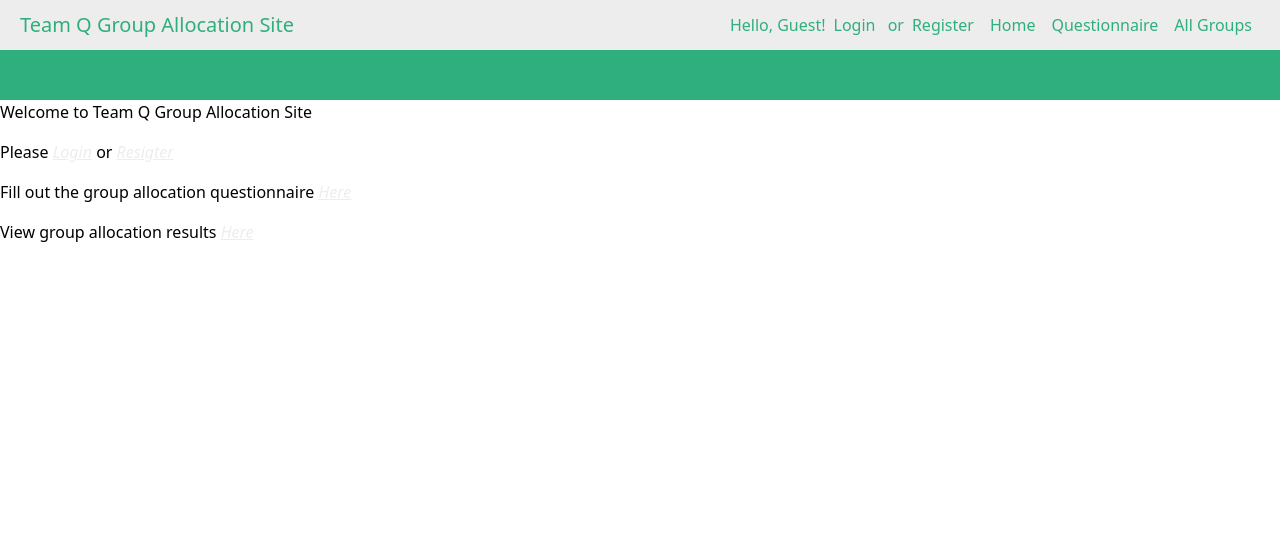
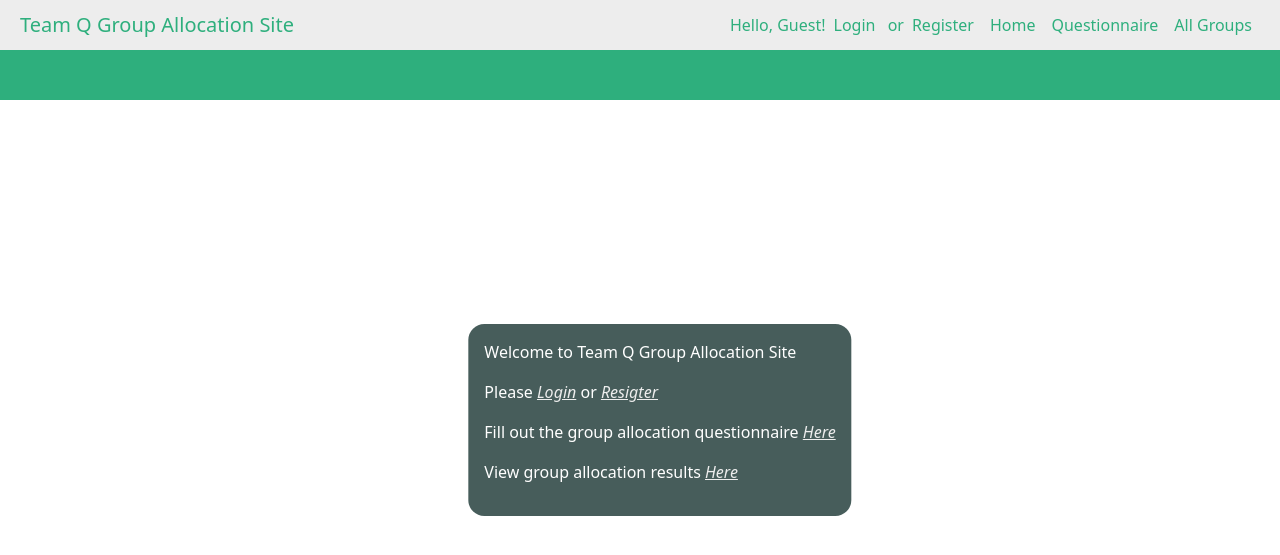
Before and after one commit to JiachZh/GroupAllocationTool, a Flask app: page / in a window 1280 px wide. Shown: the top 555 px of the page. Run offline with Flask 2, Linux system fonts and the light colour scheme; parts of the project's set-up code (start-up, migrations or seed data) failed here and were passed over; some libraries are stand-ins or nearby versions.

Commit message:
styled home page welcom message

```diff
--- a/blog/Templates/home.html
+++ b/blog/Templates/home.html
@@ -1,5 +1,23 @@
 {% extends "layout.html" %} {% block content %}
+
+<style>
+    .welcome{
+        background:#475d5b;
+        color: white;
+        border-radius: 1em;
+        padding: 1em;
+        margin:20px;
+        position:absolute;
+        top:50%;
+        left:50%;
+        margin-right: -50%;
+        transform:translate(-50%, -50%)
+    }
+</style>
+
+<div class="welcome">
 <p>Welcome to Team Q Group Allocation Site</p>
+
 <p>Please <em><a href="{{ url_for('login') }}">Login</a></em>
 or <em><a href="{{ url_for('register') }}">Resigter</a></em>
 </p>
@@ -8,5 +26,7 @@ or <em><a href="{{ url_for('register') }}">Resigter</a></em>
 
 <p>View group allocation results <em><a href="{{ url_for('groups') }}">Here</a></em></p>
 
+</div>
+
 
 {% endblock content %}
```
